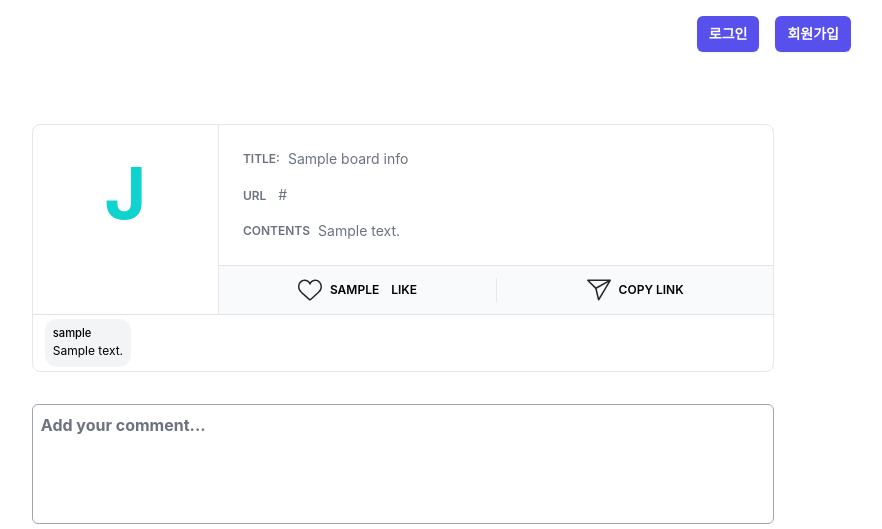
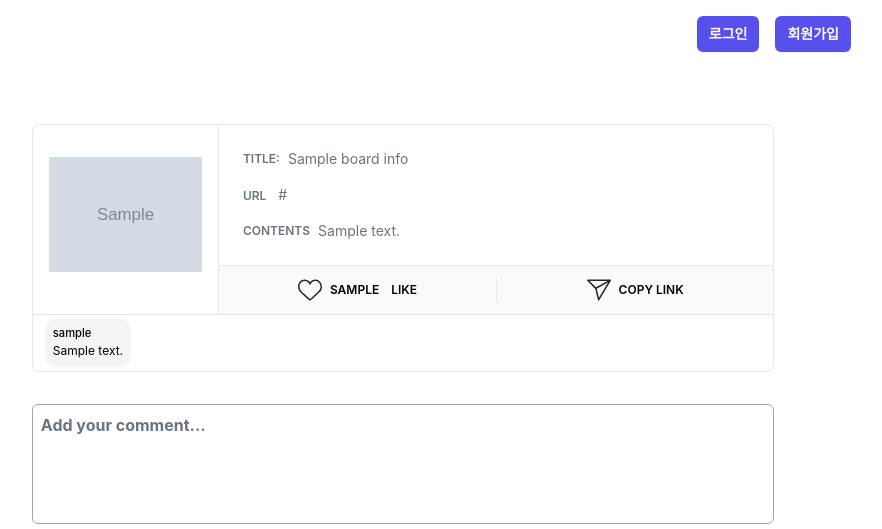
Before and after one commit to leorivk/jungle-wiki, a Flask app: template templates/board-detail.html in a window 1280 px wide. Shown: the top 529 px of the page, without its empty margins (397-1279 px from the left). Run offline with Flask 3, Linux system fonts and the light colour scheme; the template is opened without the code that fills it: most values are stand-ins (such as "Sample title", 1, 10 or a date in 2020); grey boxes marked "Sample" are stand-in pictures; style sheets or scripts are compiled from the project's sources; some libraries are stand-ins or nearby versions.

Commit message:
디테일 페이지 이미지 추가 및 url 연결

```diff
--- a/templates/board-detail.html
+++ b/templates/board-detail.html
@@ -20,7 +20,9 @@
     <div class="flex flex-col border rounded-lg overflow-hidden bg-white w-4/5">
         <div class="flex flex-row border-b">
             <div class="w-1/4 flex flex-col border-b sm:border-b-0 items-center p-8 sm:px-4 sm:h-full sm:justify-center">
-                <p class="text-7xl font-bold text-[#0ed3cf] rounded-full">J</p>
+                <a href="{{ board_info.url }}">
+                    <img src= "{{ board_info.image_url }}" alt="Board Image">
+              </a>
             </div>
 
             <div class="w-3/4 flex flex-col sm:border-l col-span-3">
@@ -34,7 +36,9 @@
                     <div class="flex flex-row text-sm">
                         <p class="text-gray-500 over_text">
                             <span class="font-semibold mr-2 text-xs uppercase">URL</span>
+                        <a href="{{ board_info.url }}">
                             <span>{{board_info.url}}</span>
+                        </a>
                         </p>
                     </div>
                     <div class="flex flex-row text-sm">
```
